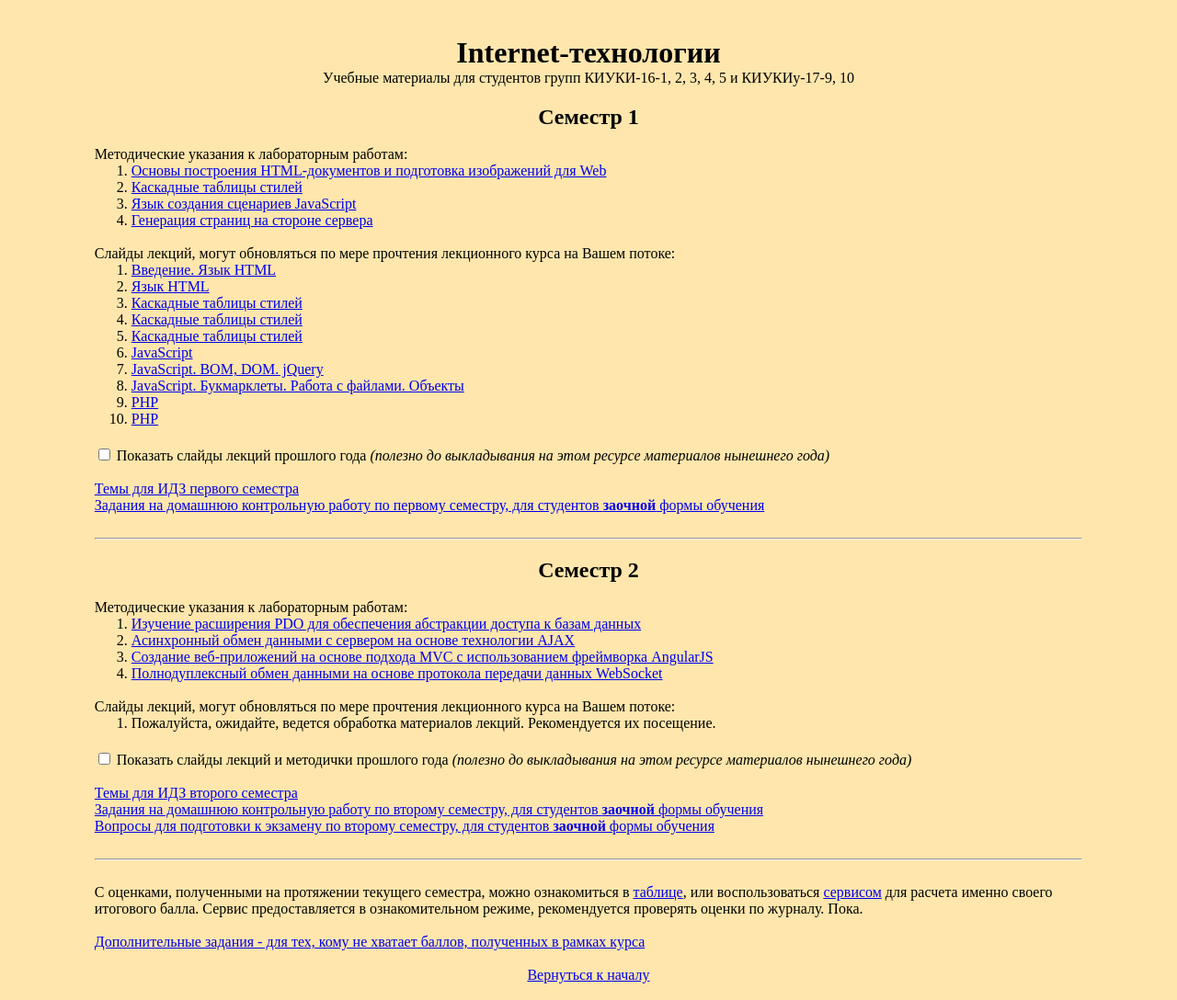
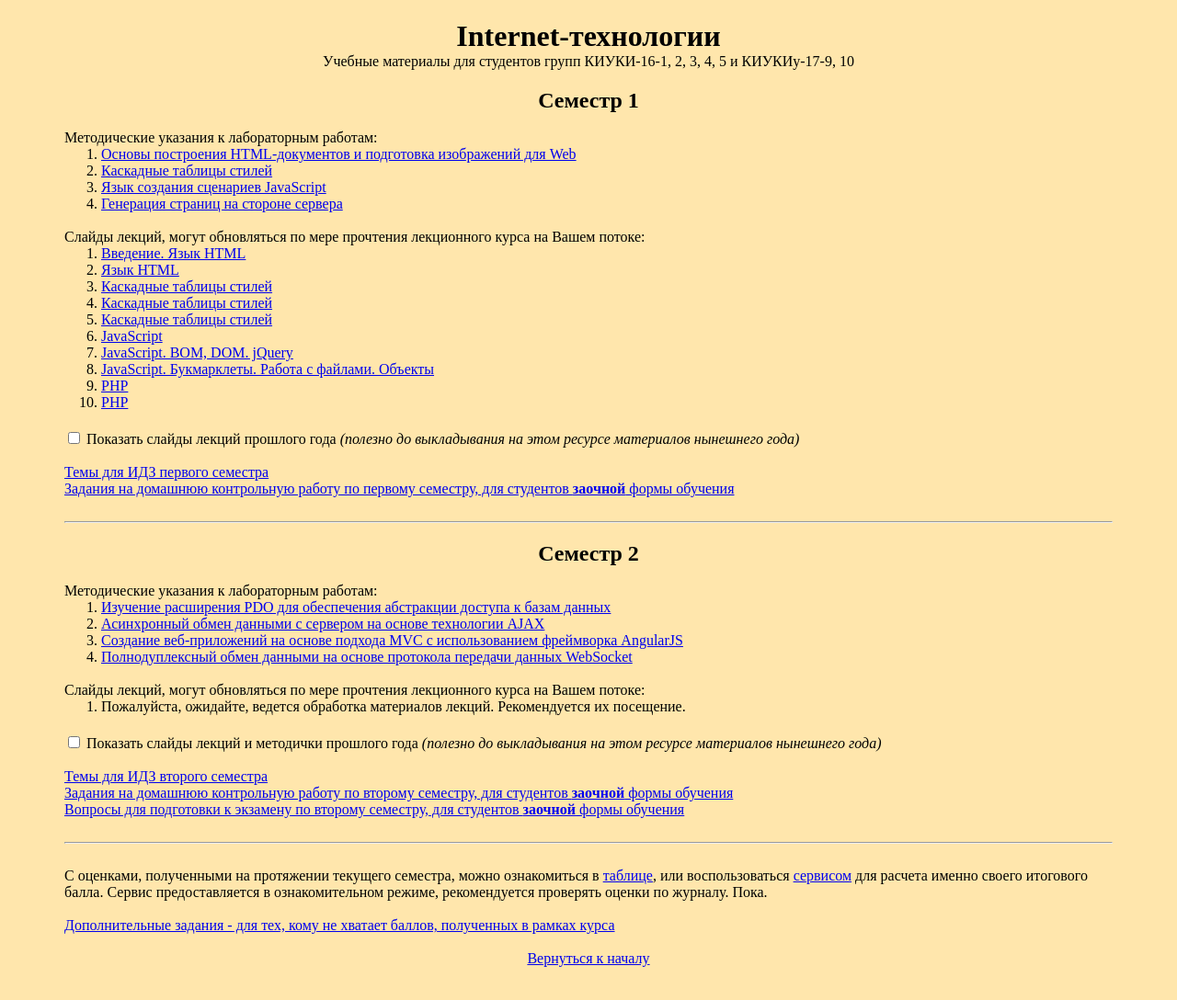
Before and after one commit to knureigs/itech, a PHP site: page /index.html in a window 1280 px wide. Shown: the whole page at 92% size. After the commit the page ends 1060 px from the top, so only its background shows below. Run offline with PHP 8.4, Linux system fonts and the light colour scheme.

Commit message:
Change .container

```diff
--- a/css/styles.css
+++ b/css/styles.css
@@ -32,22 +32,28 @@ div {
 	font-weight: bold;
 }
 
-#container {
-	width: 85%;
-    padding: 10px;
-    margin: 0 auto;
+.container {
+    padding: 0 15px;
 }
-
-/*
-@media screen and (max-width: 1600px) {
-    div.for-example {width: 1500px;}
+@media (min-width: 575.98px){
+  .container {
+    max-width: 540px;
+    margin: auto;
+    padding: 0;
+  }
 }
-@media screen and (max-width: 1280px) {
-    div.for-example {width: 1100px;}
+@media (min-width: 767.98px){
+  .container {
+    max-width: 720px;
+  }
 }
-@media screen and (max-width: 1024px) {
-    div.for-example {width: 980px;}
-}*/
-@media screen and (max-width: 620px) {
-    #container {width: 90%;}
+@media (min-width: 991.98px) {
+  .container {
+    max-width: 960px;
+  }
 }
+@media (min-width: 1199.98px){
+  .container {
+    max-width: 1140px;
+  }
+}
--- a/index.html
+++ b/index.html
@@ -36,7 +36,7 @@
 	</style>
 </head>
 <body>
-	<div id="container">
+	<div class="container">
 	<h1 id="start">Internet-технологии</h1>
 	<h4>Учебные материалы для студентов групп КИУКИ-16-1, 2, 3, 4, 5 и КИУКИу-17-9, 10</h4>
 	<!-- На данном ресурсе доступны для ознакомления материалы курса Internet-технологии для групп КИ-13-2. -->
--- a/lb/ITech2_Lab1/index.html
+++ b/lb/ITech2_Lab1/index.html
@@ -7,7 +7,7 @@
 	<link rel="stylesheet" type="text/css" href="styles.css">
 </head>
 <body>
-	<div id="container">
+	<div class="container">
 		<div id="chapters">
 			<h1 id="start">Лабораторная работа №1 (2018-2019)</h1>
 			<div id="lab_theme">Изучение расширения PDO для обеспечения абстракции доступа к базам данных
--- a/lb/ITech2_Lab2/index.html
+++ b/lb/ITech2_Lab2/index.html
@@ -7,7 +7,7 @@
 	<link rel="stylesheet" type="text/css" href="styles.css">
 </head>
 <body>
-	<div id="container">
+	<div class="container">
 		<div id="chapters">
 			<h1 id="start">Лабораторная работа №2 (2018-2019)</h1>
 			<div id="lab_theme">Асинхронный обмен данными с сервером на основе технологии AJAX
--- a/lb/ITech2_Lab3/index.html
+++ b/lb/ITech2_Lab3/index.html
@@ -7,7 +7,7 @@
 	<link rel="stylesheet" type="text/css" href="styles.css">
 </head>
 <body>
-	<div id="container">
+	<div class="container">
 		<div id="chapters">
 			<h1 id="start">Лабораторная работа №3 (2018-2019)</h1>
 			<div id="lab_theme">Создание веб-приложений на основе подхода MVC с использованием фреймворка AngularJS
--- a/lb/ITech2_Lab4/index.html
+++ b/lb/ITech2_Lab4/index.html
@@ -7,7 +7,7 @@
 	<link rel="stylesheet" type="text/css" href="styles.css">
 </head>
 <body>
-	<div id="container">
+	<div class="container">
 		<div id="chapters">
 			<h1 id="start">Лабораторная работа №4 (2018-2019)</h1>
 			<div id="lab_theme">Полнодуплексный обмен данными между браузером и веб-сервером на основе протокола передачи данных WebSocket
```
Also changed, not shown: lb/ITech2_Lab1/styles.css (+21 -14 lines), lb/ITech2_Lab2/styles.css (+21 -14 lines), lb/ITech2_Lab3/styles.css (+29 -3 lines), lb/ITech2_Lab4/styles.css (+21 -14 lines).
